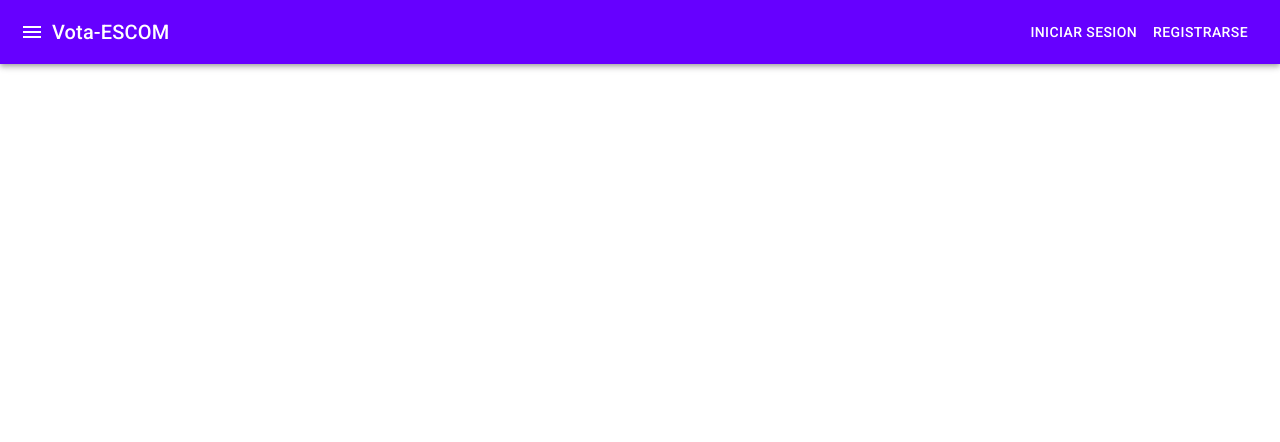
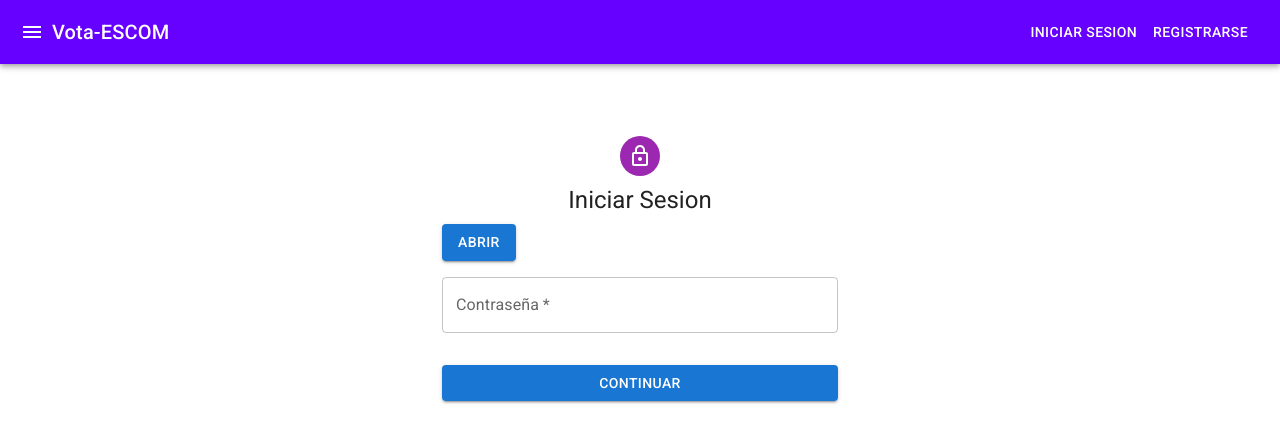
Before and after one commit to HectorUWU/Voto-Electronico-usando-ECS, a React (Create React App) app in the folder front/: page /mesa/recuperarVotos in a window 1280 px wide. Shown: the top 442 px of the page. Built offline with nearby package versions, Linux system fonts and the light colour scheme.

Commit message:
GUI conteo votos avance 1

```diff
--- a/front/src/Main.js
+++ b/front/src/Main.js
@@ -8,6 +8,8 @@ import VotanteMenu from "./components/VotanteMenu";
 import VotanteVotar from "./components/VotanteVotar";
 import VotanteVerCandidatos from "./components/VotanteVerCandidatos";
 import MesaMenu from "./components/MesaMenu";
+import CapturaLlavePrivada from "./components/CapturaLlavePrivada";
+import SalaDeEsperaConteo from "./components/SalaDeEsperaConteo";
 
 const Main = () => {
   return (
@@ -19,6 +21,8 @@ const Main = () => {
         <Route path="/votante/votar" element={<VotanteVotar />}></Route>
         <Route path="/votante/verCandidatos" element={<VotanteVerCandidatos />}></Route>
         <Route path="/mesa/menuPrincipal" element={<MesaMenu />}></Route>
+        <Route path="/mesa/recuperarVotos" element={<CapturaLlavePrivada />}></Route>
+        <Route path="/mesa/salaDeEspera" element={<SalaDeEsperaConteo />}></Route>
       </Routes>
   );
 };
--- /dev/null
+++ b/front/src/components/CapturaLlavePrivada.jsx
@@ -0,0 +1,86 @@
+import * as React from "react";
+import Avatar from "@mui/material/Avatar";
+import Button from "@mui/material/Button";
+import CssBaseline from "@mui/material/CssBaseline";
+import TextField from "@mui/material/TextField";
+import Box from "@mui/material/Box";
+import LockOutlinedIcon from "@mui/icons-material/LockOutlined";
+import Typography from "@mui/material/Typography";
+import Container from "@mui/material/Container";
+import { createTheme, ThemeProvider } from "@mui/material/styles";
+import ResponseError from "./responseError";
+import { styled } from "@mui/material/styles";
+
+const theme = createTheme();
+
+const Input = styled("input")({
+  display: "none",
+});
+
+export default function CapturaLlavePrivada() {
+  const [error, setError] = React.useState("");
+  const [showError, setShowError] = React.useState(false);
+
+  const handleSubmit = (event) => {};
+
+  return (
+    <ThemeProvider theme={theme}>
+      <Container component="main" maxWidth="xs">
+        <CssBaseline />
+        <Box
+          sx={{
+            marginTop: 8,
+            display: "flex",
+            flexDirection: "column",
+            alignItems: "center",
+          }}
+        >
+          <Avatar sx={{ m: 1, bgcolor: "secondary.main" }}>
+            <LockOutlinedIcon />
+          </Avatar>
+          <Typography component="h1" variant="h5">
+            Iniciar Sesion
+          </Typography>
+          <ResponseError error={error} showError={showError} />
+          <Box
+            component="form"
+            onSubmit={handleSubmit}
+            noValidate
+            sx={{ mt: 1 }}
+          >
+            <label htmlFor="llave">
+              <Input
+                required
+                accept="file/txt"
+                id="llave"
+                multiple
+                type="file"
+              />
+              <Button variant="contained" component="span">
+                Abrir
+              </Button>
+            </label>
+
+            <TextField
+              margin="normal"
+              required
+              fullWidth
+              name="contrasena"
+              label="Contraseña"
+              type="password"
+              id="contrasena"
+            />
+            <Button
+              type="submit"
+              fullWidth
+              variant="contained"
+              sx={{ mt: 3, mb: 2 }}
+            >
+              Continuar
+            </Button>
+          </Box>
+        </Box>
+      </Container>
+    </ThemeProvider>
+  );
+}
--- /dev/null
+++ b/front/src/components/SalaDeEsperaConteo.jsx
@@ -0,0 +1,80 @@
+import * as React from "react";
+import Table from "@mui/material/Table";
+import TableBody from "@mui/material/TableBody";
+import TableCell from "@mui/material/TableCell";
+import TableContainer from "@mui/material/TableContainer";
+import TableHead from "@mui/material/TableHead";
+import TableRow from "@mui/material/TableRow";
+import Paper from "@mui/material/Paper";
+import Box from "@mui/material/Box";
+import Container from "@mui/material/Container";
+import { createTheme, ThemeProvider } from "@mui/material/styles";
+import CssBaseline from "@mui/material/CssBaseline";
+import Alert from "@mui/material/Alert";
+import CheckCircleIcon from '@mui/icons-material/CheckCircle';
+
+const theme = createTheme();
+
+function createData(miembro, estatus) {
+  return { miembro, estatus };
+}
+
+const rows = [
+  createData("Frozen yoghurt", 4.0),
+  createData("Ice cream sandwich", 4.3),
+  createData("Eclair", 6.0),
+  createData("Cupcake", 4.3),
+  createData("Gingerbread", 3.9),
+];
+
+export default function SalaDeEsperaConteo() {
+  const [listaMesa, setInfoMesa] = React.useState([]);
+  React.useEffect(() => {
+    fetch('/api/listaMesa')
+      .then((response) => {
+        return response.json();
+      })
+      .then((mesaElectoral) => {
+        setInfoMesa(mesaElectoral);
+      });
+  }, []);
+
+  return (
+    <ThemeProvider theme={theme}>
+      <Container component="main" maxWidth="md">
+        <CssBaseline />
+        <Box
+          sx={{
+            marginTop: 8,
+            display: "flex",
+            flexDirection: "column",
+            alignItems: "center",
+          }}
+        >
+          <Alert severity="info">
+            En espera del resto de miembros de la mesa electoral para comenzar
+            el conteo. Se requieren al menos t miembros para continuar
+          </Alert>
+          <TableContainer component={Paper}>
+            <Table sx={{ minWidth: 650 }} aria-label="simple table">
+              <TableHead>
+                <TableRow>
+                  <TableCell align="center">Miebro</TableCell>
+                  <TableCell align="center">Estatus</TableCell>
+                </TableRow>
+              </TableHead>
+              <TableBody>
+                {listaMesa.map((integrante, i) => (
+                  <TableRow key={i}>
+                    <TableCell align="center">{integrante.idMesaElectoral}</TableCell>
+                    <TableCell align="center"><svg data-testid="CheckCircleIcon"></svg></TableCell>
+                  </TableRow>
+                ))}
+              </TableBody>
+            </Table>
+          </TableContainer>
+        </Box>
+      </Container>
+    </ThemeProvider>
+  );
+}
```
Also changed, not shown: 2 other files (tests, documents, lock files or other folders).
